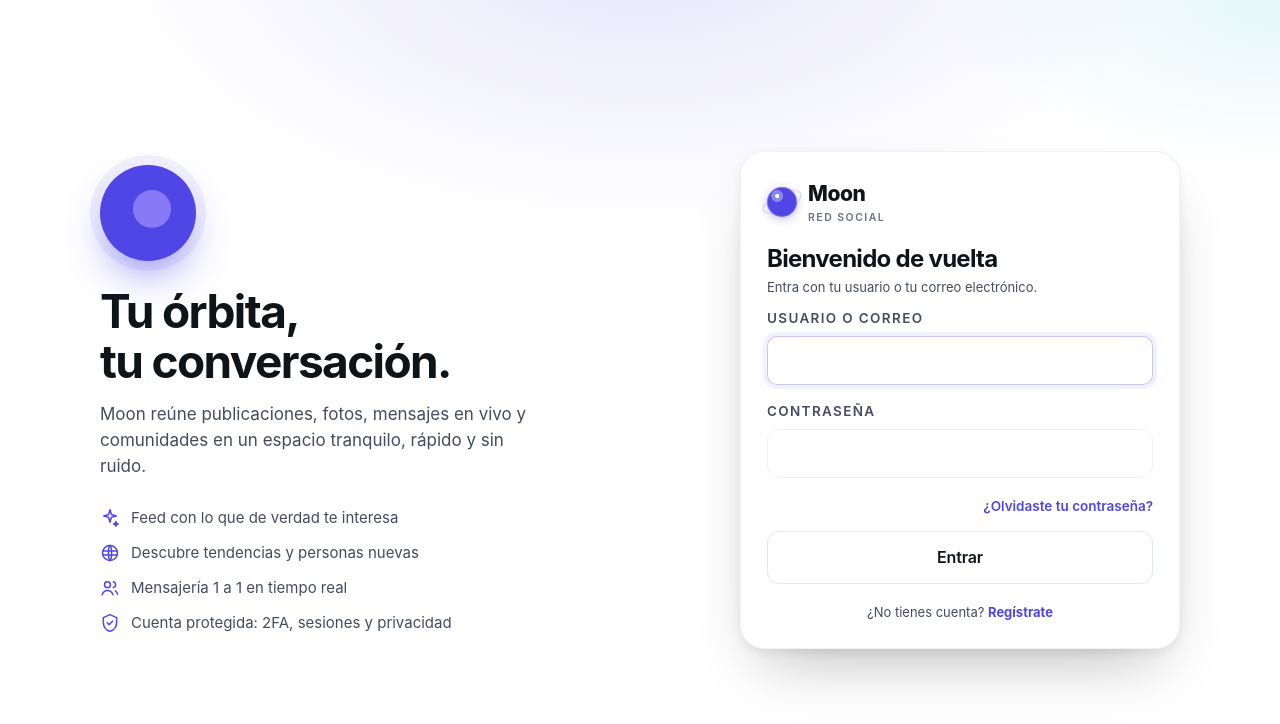
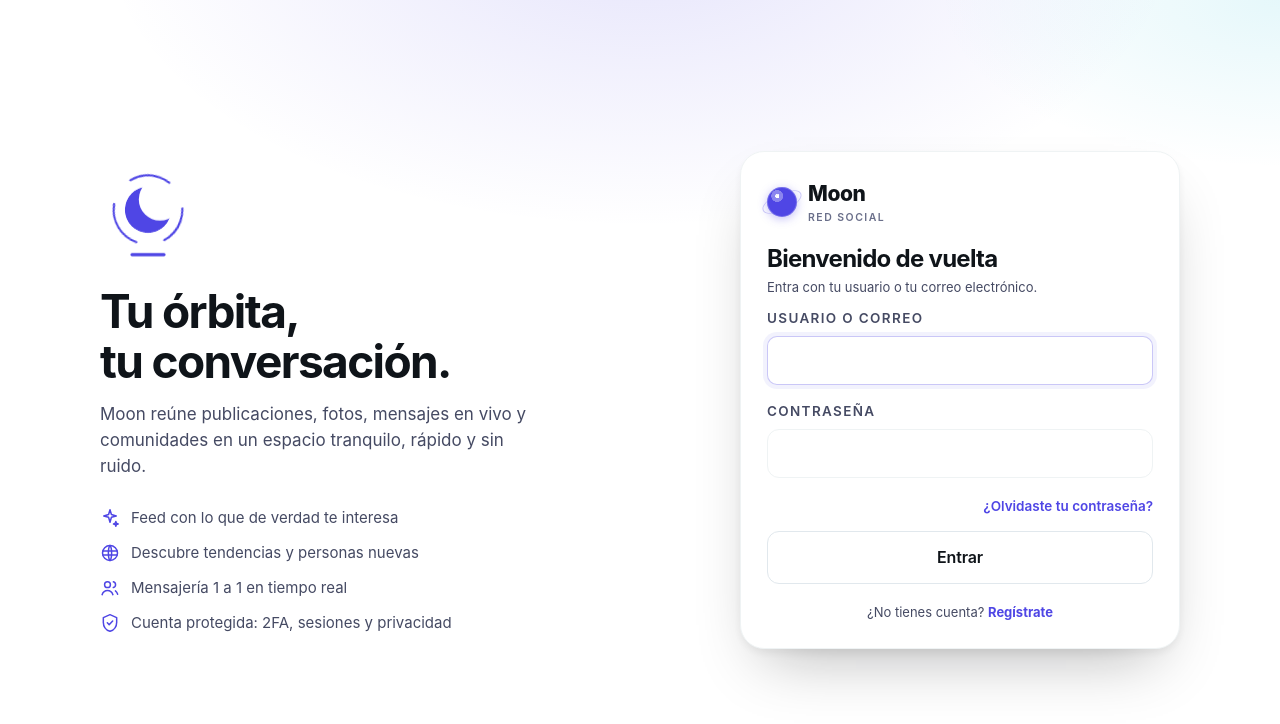
Before and after one commit to alexsndersoto04-source/aio, a React (Vite) app in the folder frontend/: page /#/login in a window 1280 px wide. Shown: the top 724 px of the page. Built offline with nearby package versions, Linux system fonts and the light colour scheme; no server answers.

Commit message:
pantalla de inicio: fuera el orbe, entra la media luna con aro de lineas girando y subrayado
Co-authored-by: arena-agent <297053741+arena-agent@users.noreply.github.com>

```diff
--- /dev/null
+++ b/frontend/src/components/LogoMoon.jsx
@@ -0,0 +1,71 @@
+// Moon — el logo
+// ============================================================
+// Una media luna del color de la marca y, alrededor, un aro dibujado solo con
+// líneas (no es un círculo completo: tiene sus huecos) que gira despacio, más
+// un subrayado fino debajo. Sin rellenos de más ni brillos: la luna y las
+// líneas, nada más.
+//
+// Las tres variantes (a, b, c) existen para poder compararlas; la que se usa
+// en la pantalla de inicio es la «a».
+
+import React, { useId } from 'react';
+
+export default function LogoMoon({ variante = 'a', tamano = 96, titulo = 'Moon' }) {
+  // Cada logo necesita su propio nombre de máscara: si no, dos logos en la
+  // misma pantalla se pisarían el recorte.
+  const id = `luna-${String(useId()).replace(/[^a-zA-Z0-9]/g, '')}`;
+  const linea = {
+    fill: 'none',
+    stroke: 'currentColor',
+    strokeLinecap: 'round',
+  };
+
+  return (
+    <svg
+      className={`logo-moon logo-moon--${variante}`}
+      width={tamano}
+      height={tamano}
+      viewBox="0 0 120 120"
+      role="img"
+      aria-label={titulo}
+    >
+      <defs>
+        <mask id={id}>
+          <rect width="120" height="120" fill="#000" />
+          <circle cx="60" cy="56" r="29" fill="#fff" />
+          <circle cx="75" cy="43" r="26.5" fill="#000" />
+        </mask>
+      </defs>
+
+      {/* El aro: solo líneas, con huecos, girando sin parar. */}
+      <g className="logo-moon__aro">
+        {variante === 'b' ? (
+          <>
+            <circle cx="60" cy="56" r="43" {...linea} strokeWidth="2.6" strokeDasharray="206 64" />
+            <circle cx="60" cy="56" r="43" {...linea} strokeWidth="2.6" strokeDasharray="7 263" strokeDashoffset="-238" />
+          </>
+        ) : variante === 'c' ? (
+          <>
+            <circle cx="60" cy="56" r="40" {...linea} strokeWidth="2.2" strokeDasharray="52 32 44 32 40 32" />
+            <circle cx="60" cy="56" r="48" {...linea} strokeWidth="1.6" strokeDasharray="90 40 70 40" opacity="0.7" className="logo-moon__aro-exterior" />
+          </>
+        ) : (
+          <circle cx="60" cy="56" r="43" {...linea} strokeWidth="2.6" strokeDasharray="60 37 52 37 48 36.2" />
+        )}
+      </g>
+
+      {/* La media luna, del color de la marca. */}
+      <circle cx="60" cy="56" r="29" fill="currentColor" mask={`url(#${id})`} />
+
+      {/* El subrayado. */}
+      {variante === 'b' ? (
+        <>
+          <line x1="30" y1="111" x2="90" y2="111" {...linea} strokeWidth="1.6" opacity="0.75" />
+          <line x1="47" y1="116" x2="73" y2="116" {...linea} strokeWidth="3" />
+        </>
+      ) : (
+        <line x1="40" y1="112" x2="80" y2="112" {...linea} strokeWidth={variante === 'c' ? 3 : 4} />
+      )}
+    </svg>
+  );
+}
--- a/frontend/src/styles.css
+++ b/frontend/src/styles.css
@@ -1067,22 +1067,37 @@ hr { border: 0; border-top: 1px solid var(--line); margin: 16px 0; }
 .auth-pitch ul { list-style: none; padding: 0; margin: 26px 0 0; display: grid; gap: 12px; }
 .auth-pitch li { display: flex; align-items: center; gap: 11px; color: var(--ink-2); font-size: 15px; }
 .auth-pitch li svg { width: 20px; height: 20px; color: var(--accent); flex: none; }
-.auth-orb {
-  width: 96px;
-  height: 96px;
-  border-radius: 50%;
-  background:
-    radial-gradient(circle at 34% 30%, #fff 0 6%, rgba(255, 255, 255, 0.3) 7% 18%, transparent 19%),
-    var(--grad);
-  box-shadow: 0 20px 60px -18px rgba(79, 70, 229, 0.6);
+/* El logo: la media luna quieta y el aro de líneas girando despacio. */
+.logo-moon {
+  display: block;
+  color: var(--accent);
+  overflow: visible;
   margin-bottom: 26px;
+}
+.logo-moon .logo-moon__aro {
+  transform-box: view-box;
+  transform-origin: 60px 56px;
+  animation: logo-girar 18s linear infinite;
+}
+.logo-moon--c .logo-moon__aro .logo-moon__aro-exterior {
+  transform-box: view-box;
+  transform-origin: 60px 56px;
+  animation: logo-girar 26s linear infinite reverse;
+}
+@keyframes logo-girar {
+  from { transform: rotate(0deg); }
+  to { transform: rotate(360deg); }
+}
+@media (prefers-reduced-motion: reduce) {
+  .logo-moon .logo-moon__aro,
+  .logo-moon--c .logo-moon__aro .logo-moon__aro-exterior { animation: none; }
 }
 @media (max-width: 900px) {
   .auth-layout { grid-template-columns: 1fr; gap: 28px; }
   .auth-pitch { text-align: center; }
   .auth-pitch p { margin-inline: auto; }
   .auth-pitch ul { justify-items: start; width: fit-content; margin-inline: auto; }
-  .auth-orb { margin-inline: auto; width: 76px; height: 76px; }
+  .logo-moon { margin-inline: auto; }
 }
 
 .auth-card {
@@ -3411,24 +3426,6 @@ svg { flex: 0 0 auto; }
     radial-gradient(38% 30% at 100% 0%, rgba(79, 209, 224, 0.12), transparent 70%),
     var(--bg);
 }
-.auth-orb {
-  background: var(--grad);
-  box-shadow: 0 20px 50px -18px var(--accent), 0 0 0 10px var(--accent-soft);
-  position: relative;
-}
-.auth-orb::after {
-  content: '';
-  position: absolute;
-  inset: 26% 26% 34% 34%;
-  border-radius: 50%;
-  background: rgba(255, 255, 255, 0.85);
-  mix-blend-mode: overlay;
-  animation: respirar 6s var(--ease) infinite;
-}
-@keyframes respirar {
-  0%, 100% { transform: scale(1); opacity: 0.85; }
-  50% { transform: scale(1.12); opacity: 1; }
-}
 .auth-card {
   border-radius: var(--r-panel);
   border: 1px solid var(--line);
@@ -3446,7 +3443,7 @@ svg { flex: 0 0 auto; }
 @media (max-width: 760px) {
   .auth-shell { padding: 18px 14px 40px; }
   .auth-card { padding: 20px 18px; border-radius: 20px; }
-  .auth-orb { width: 68px; height: 68px; }
+  .logo-moon { width: 76px; height: 76px; }
 }
 
 /* ============================================================
--- a/frontend/src/views/AuthView.jsx
+++ b/frontend/src/views/AuthView.jsx
@@ -10,6 +10,7 @@ import { toast } from '../ui.js';
 import {
   IconLock, IconSpark, IconGlobe, IconUsers, IconShield, IconCheck,
 } from '../components/Icons.jsx';
+import LogoMoon from '../components/LogoMoon.jsx';
 
 function Campo({ label, hint, ...props }) {
   return (
@@ -75,7 +76,7 @@ export default function AuthView({ mode }) {
     <div className="auth-shell">
       <div className="auth-layout">
         <section className="auth-pitch">
-          <div className="auth-orb" aria-hidden="true" />
+          <LogoMoon tamano={96} />
           <h1>Tu órbita,<br />tu conversación.</h1>
           <p>
             Moon reúne publicaciones, fotos, mensajes en vivo y comunidades en un
```
